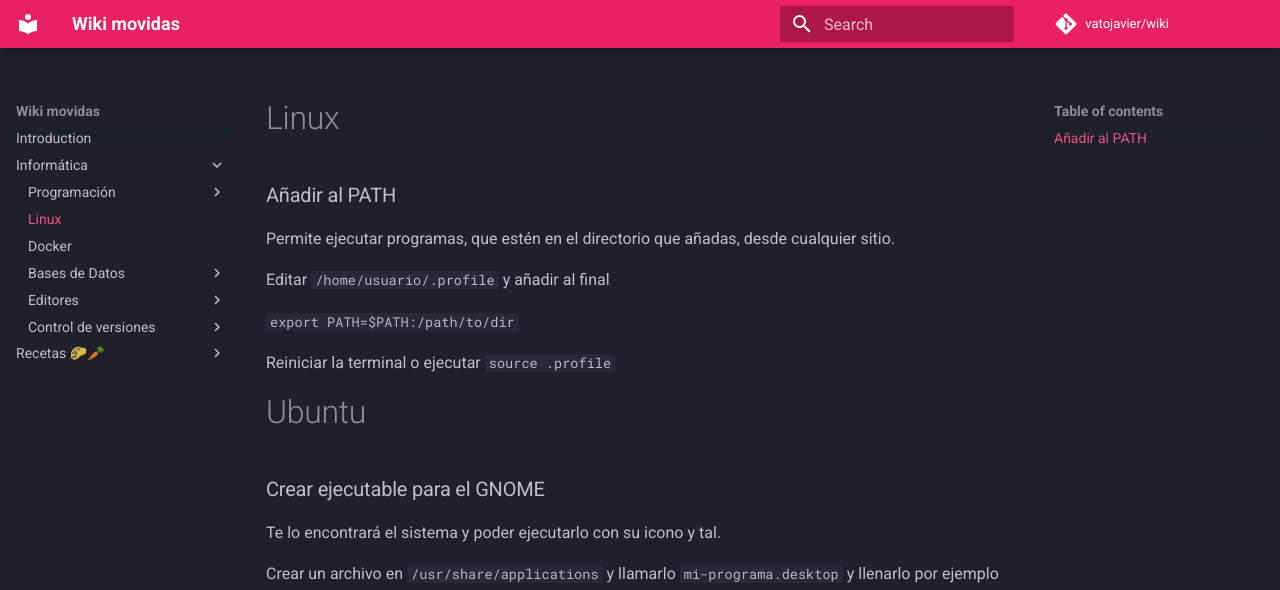
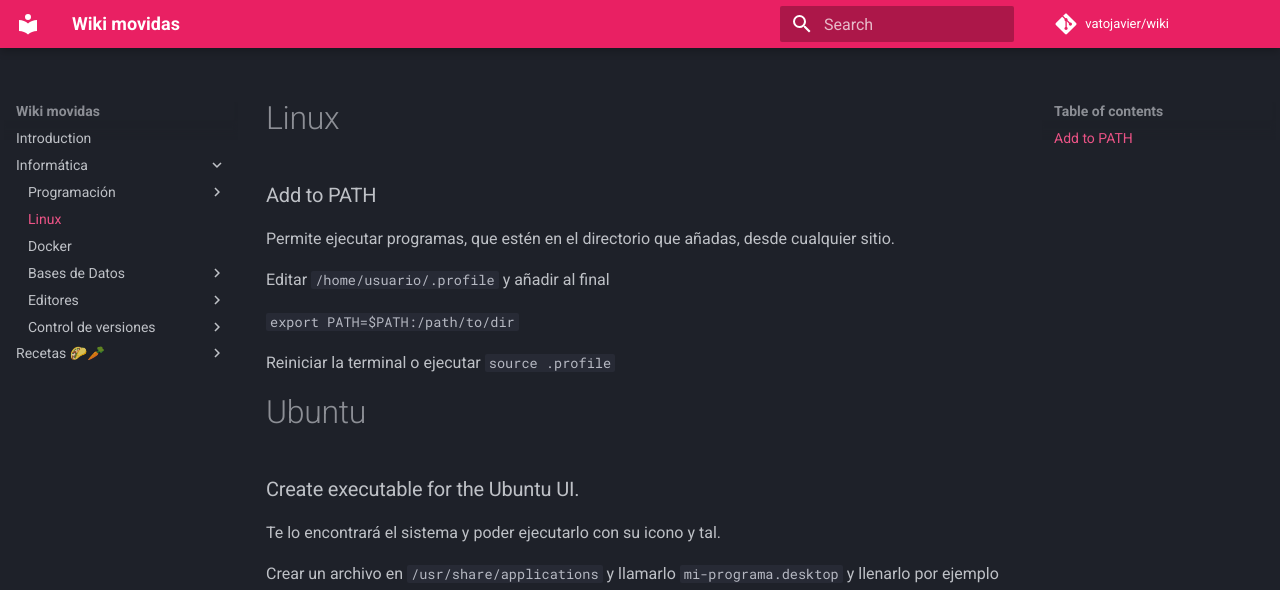
Before and after one commit to vatojavier/wiki, an MkDocs documentation site: the page built from docs/informatica/linux/linux.md, in a window 1280 px wide. Shown: the top 590 px of the page. Built offline with MkDocs 1.6.1 and Material for MkDocs 9.7.7, drawn with Linux system fonts in a browser that asks for light colours; comment, search, counter and statistics services are not loaded.

Commit message:
Update linux.md

```diff
--- a/docs/informatica/linux/linux.md
+++ b/docs/informatica/linux/linux.md
@@ -1,6 +1,6 @@
 # Linux
 
-### Añadir al PATH
+### Add to PATH
 Permite ejecutar programas, que estén en el directorio que añadas, desde cualquier sitio.
 
 Editar `/home/usuario/.profile` y añadir al final
@@ -10,7 +10,7 @@ Editar `/home/usuario/.profile` y añadir al final
 Reiniciar la terminal o ejecutar `source .profile`
 
 # Ubuntu
-### Crear ejecutable para el GNOME
+### Create executable for the Ubuntu UI.
 Te lo encontrará el sistema y poder ejecutarlo con su icono y tal.
 
 Crear un archivo en `/usr/share/applications` y llamarlo `mi-programa.desktop` y llenarlo por ejemplo con:
```
